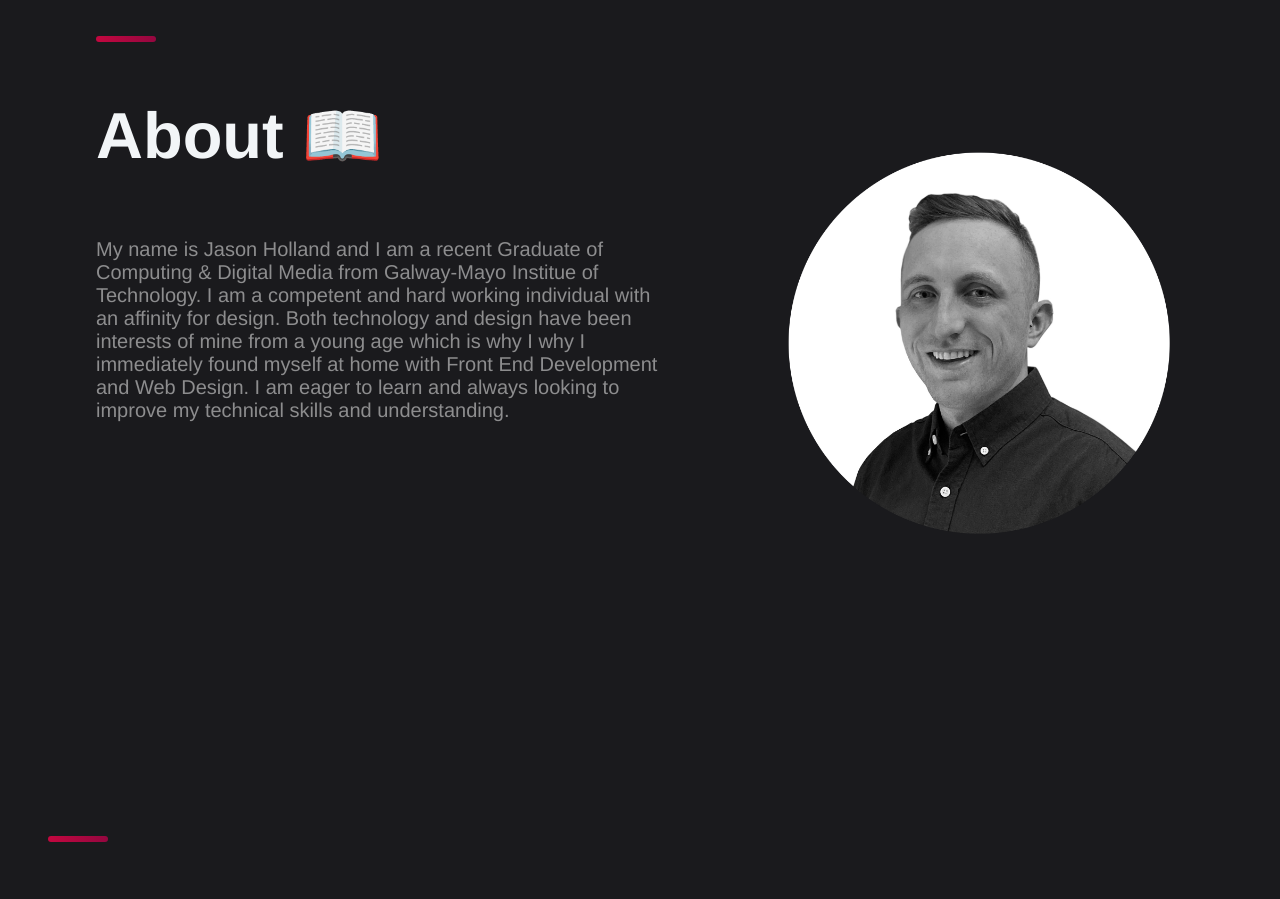
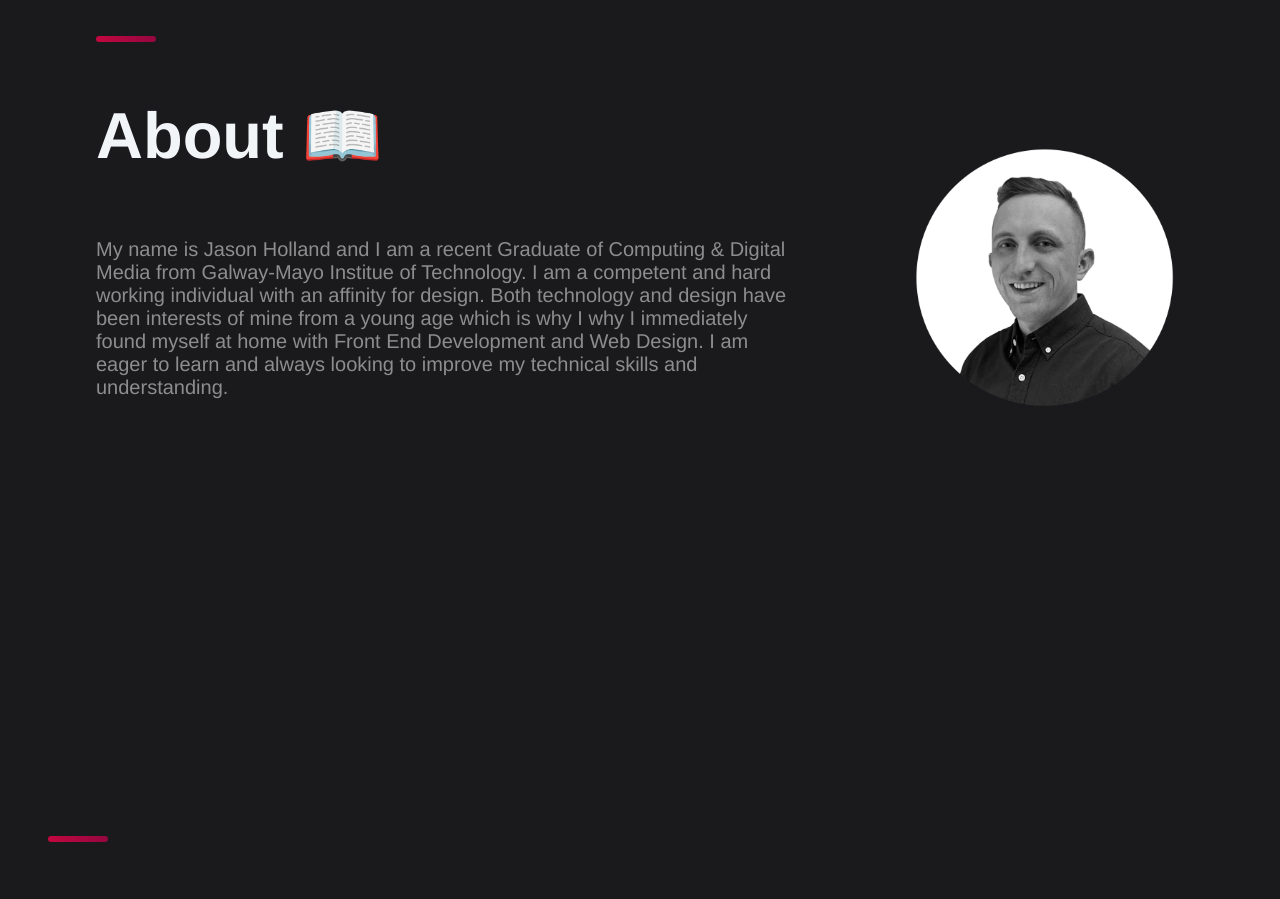
Before and after one commit to jholland93/personal-portfolio, a Next.js app: page / in a window 1280 px wide. Shown: the part 780-1679 px from the top of the page. Built offline with nearby package versions, Linux system fonts and the light colour scheme.

Commit message:
added about section

```diff
--- a/src/components/About/AboutStyles.js
+++ b/src/components/About/AboutStyles.js
@@ -13,12 +13,11 @@ export const AboutContent = styled.div`
   flex-direction: row;
   margin-top: 5rem;
 
-  @media ${(props) => props.theme.breakpoints.lg} {
+  @media ${(props) => props.theme.breakpoints.sm} {
     flex-direction: column;
-    margin: 5rem auto;
+    margin: 5rem 0;
   }
   @media ${(props) => props.theme.breakpoints.sm} {
-    margin: 0 auto;
   }
 `;
 
@@ -31,7 +30,7 @@ export const AboutInfo = styled.div``;
 
 export const ProfileImg = styled.div`
   border-radius: 100%;
-  min-width: 400px;
+
   min-height: 400px;
   padding: 5px;
   margin-top: -100px;
```
